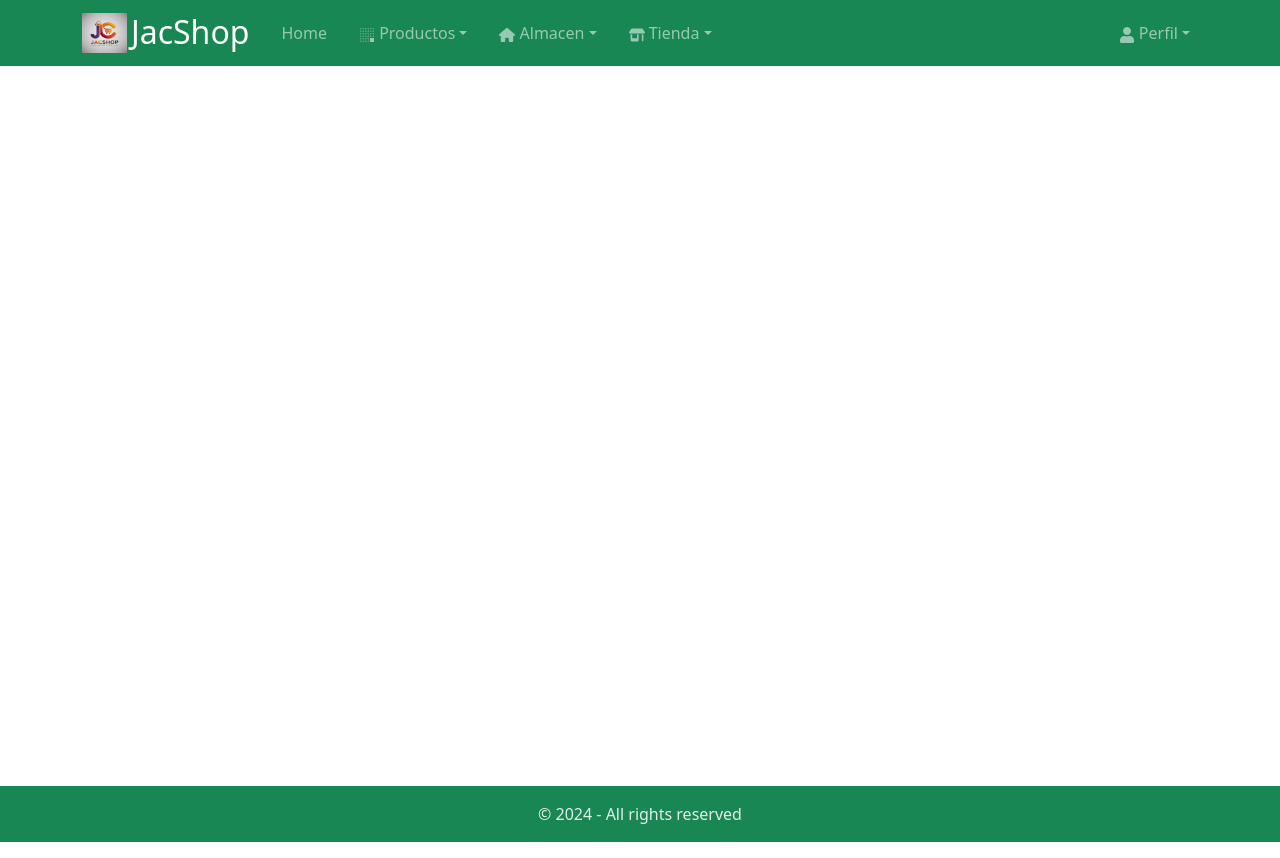
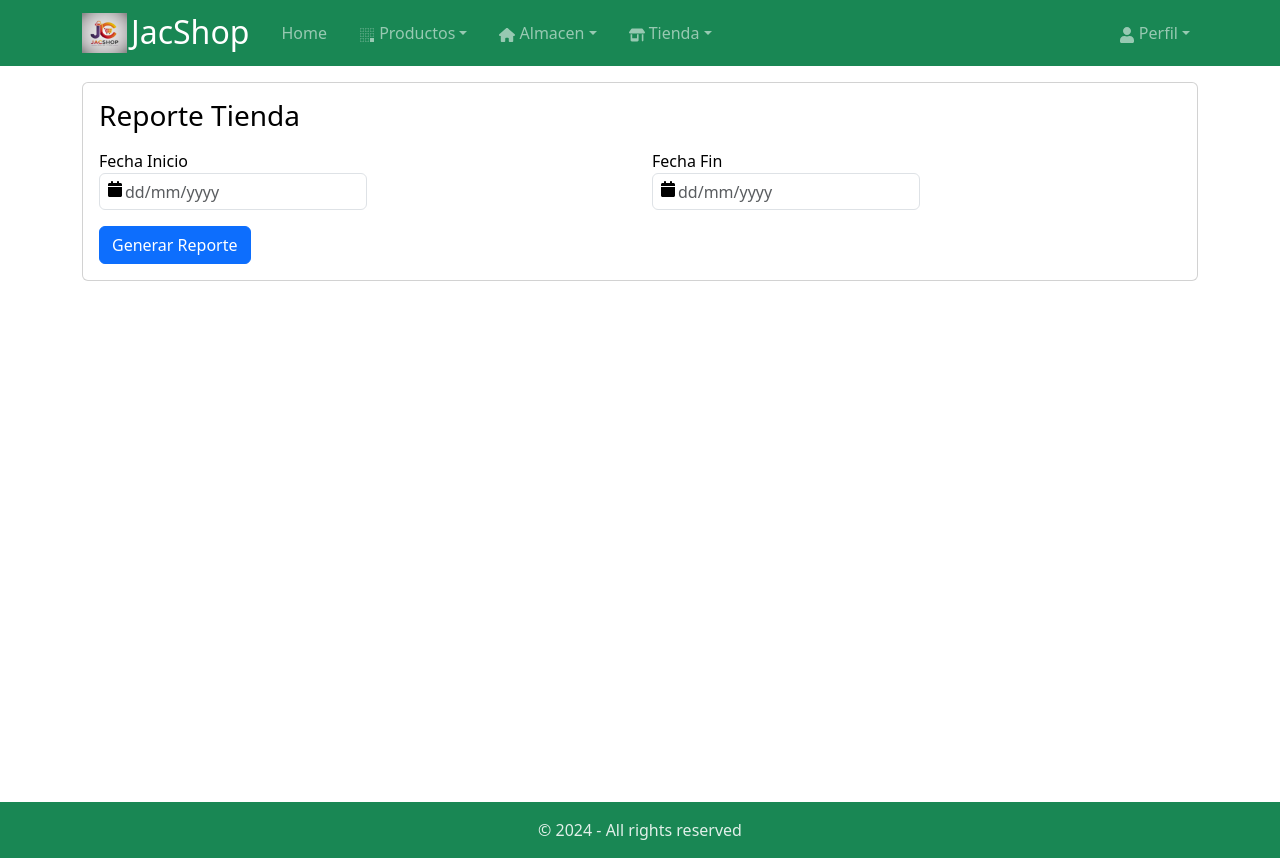
Before and after one commit to alonsodelcordova/shop-commerce-react-js, a React (Vite) app: page /tienda/reporte in a window 1280 px wide. Built offline with nearby package versions, Linux system fonts and the light colour scheme; sample sign-in values are in the browser's storage.

Commit message:
add: ventas r

```diff
--- a/src/app/pages/admin/tienda/ReporteTiendaPage.tsx
+++ b/src/app/pages/admin/tienda/ReporteTiendaPage.tsx
@@ -1,8 +1,70 @@
+import { useState } from "react";
+import { strFormatDateBackend } from "../../../utils/formats";
+import { getReporteVentas } from "../../../services/ventas.service";
+import DatePicker from "react-datepicker";
 
 export default function ReporteTiendaPage() {
+
+    const [startDate, setStartDate] = useState<Date | null>(null);
+    const [endDate, setEndDate] = useState<Date | null>(null);
+    const [ url, setUrl ] = useState("")
+
+    const getReporte = ()=>{
+        let startFecha = strFormatDateBackend(startDate||new Date())
+        let endFecha = strFormatDateBackend(endDate||new Date())
+
+        let url =  getReporteVentas(startFecha, endFecha)
+        setUrl(url)
+    }
+
     return(
-        <>
-            <h3>Reporte Tienda</h3>
-        </>
+        <div className="container-md my-3">
+
+            <div className="card card-body text-black my-3">
+                <h3>Reporte Tienda</h3>
+
+                <div className="row">
+                    <div className="col-md-6 my-2">
+                        <div className="form-group">
+                            <label>Fecha Inicio</label><br />
+                            <DatePicker
+                                selected={startDate}
+                                onChange={(date) => setStartDate(date)}
+                                showIcon
+                                className='form-control'
+                                placeholderText='dd/mm/yyyy'
+                                dateFormat="dd/MM/yyyy"
+                            />
+                        </div>
+                    </div>
+                    <div className="col-md-6 my-2">
+                        <div className="form-group">
+                            <label>Fecha Fin</label> <br />
+                            <DatePicker
+                                selected={endDate}
+                                onChange={(date) => setEndDate(date)}
+                                showIcon
+                                className='form-control'
+                                placeholderText='dd/mm/yyyy'
+                                dateFormat="dd/MM/yyyy"
+                            />
+                        </div>
+                    </div>
+                </div>
+
+                <div className="form-group mt-2">
+                    <button className="btn btn-primary"
+                        onClick={getReporte}
+                    >Generar Reporte</button>
+                </div>
+
+            </div>
+
+            {url != ''  &&
+                <iframe src={url} width="100%" height="800px"/>
+            }
+
+
+        </div>
     )
 }
--- a/src/app/services/ventas.service.ts
+++ b/src/app/services/ventas.service.ts
@@ -1,5 +1,5 @@
 import { Venta } from "../types/Ventas";
-import { ApiResponse, getData, postData } from "../utils/main.service";
+import { ApiResponse, getData, getUrl, postData } from "../utils/main.service";
 
 
 
@@ -11,3 +11,7 @@ export async  function  getVentas(skip=0, limit=100): Promise<ApiResponse<Venta[
 export async function saveVenta(venta: Venta): Promise<ApiResponse<Venta>>{
     return await postData('ventas', venta);
 }
+
+export function getReporteVentas(star:string, end:string) {
+    return getUrl('ventas/reporte?fechaStart='+star+'&fechaEnd='+end)
+}
```
